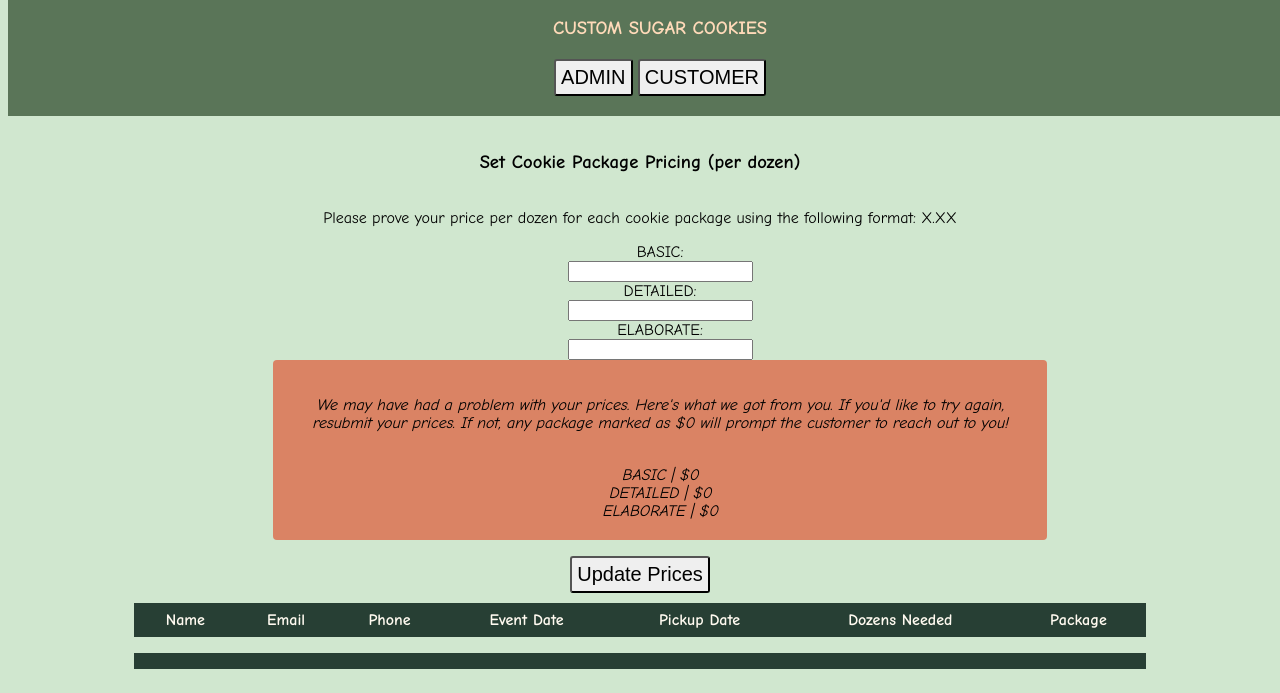
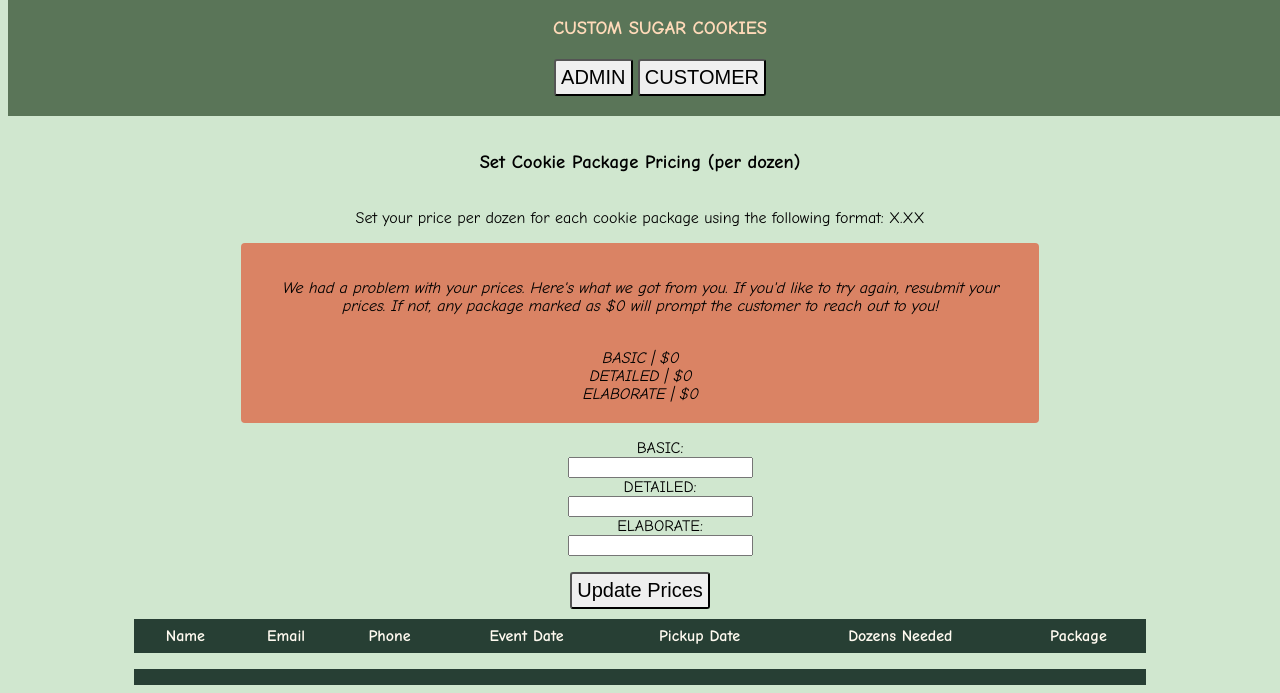
Before and after one commit to tayfritz/cookieorderform, a plain HTML site: page src/index.html in a window 1280 px wide. Both pictures are taken after a click on the button "Update Prices". Shown: the part 108-801 px from the top of the page. Drawn offline with Linux system fonts and the light colour scheme.

Commit message:
Restructure of admin div

```diff
--- a/src/index.html
+++ b/src/index.html
@@ -22,13 +22,12 @@
              <div id='admin-facing' class='tab-content active'>
                     <div id='admin-pricing'>
                         <h3>Set Cookie Package Pricing (per dozen)</h3>
-                        <p>Please prove your price per dozen for each cookie package using the following format: X.XX</p>
-                         <!-- admin alert box -->
-                         <div id='admin-alert-box'>
+                        <p>Set your price per dozen for each cookie package using the following format: X.XX</p>
+                        <!-- admin alert box -->
+                        <div id='admin-alert-box'>
 
-                         </div>
-
-                         <ul id='admin-package-options'>
+                        </div>
+                        <ul id='admin-package-options'>
                             <li id="basic-cookies">BASIC:</li>
                             <input type="number" class='price-input-basic'>
                             <li id='detailed-cookies'>DETAILED:</li>
--- a/src/pricing-refactor.js
+++ b/src/pricing-refactor.js
@@ -43,7 +43,6 @@ function alertAdmin() {
         alertAdminDiv.innerHTML = `<p>FRIENDLY REMINDER!</p>
                                     <p>You must set your prices for all packages before you continue!</p>`
         alertAdminDiv.className = "admin-reminder"
-        adminPackageOptions.appendChild(alertAdminDiv);
     }
 }
 alertAdmin();
@@ -68,7 +67,7 @@ function validatePrices(priceInput) {
         count += 1;
     }
     if (count > 0) {
-        alertAdminDiv.innerHTML = `<p>We may have had a problem with your prices. Here's what we got from you. If you'd like to try again, resubmit your prices. If not, any package marked as $0 will prompt the customer to reach out to you!</p>`
+        alertAdminDiv.innerHTML = `<p>We had a problem with your prices. Here's what we got from you. If you'd like to try again, resubmit your prices. If not, any package marked as $0 will prompt the customer to reach out to you!</p>`
         cookiePackages.forEach( (package) => {
             let result = `<br>${package.packageName} | $${package.pricePerDozen}`
             alertAdminDiv.insertAdjacentHTML('beforeend', result);
```
